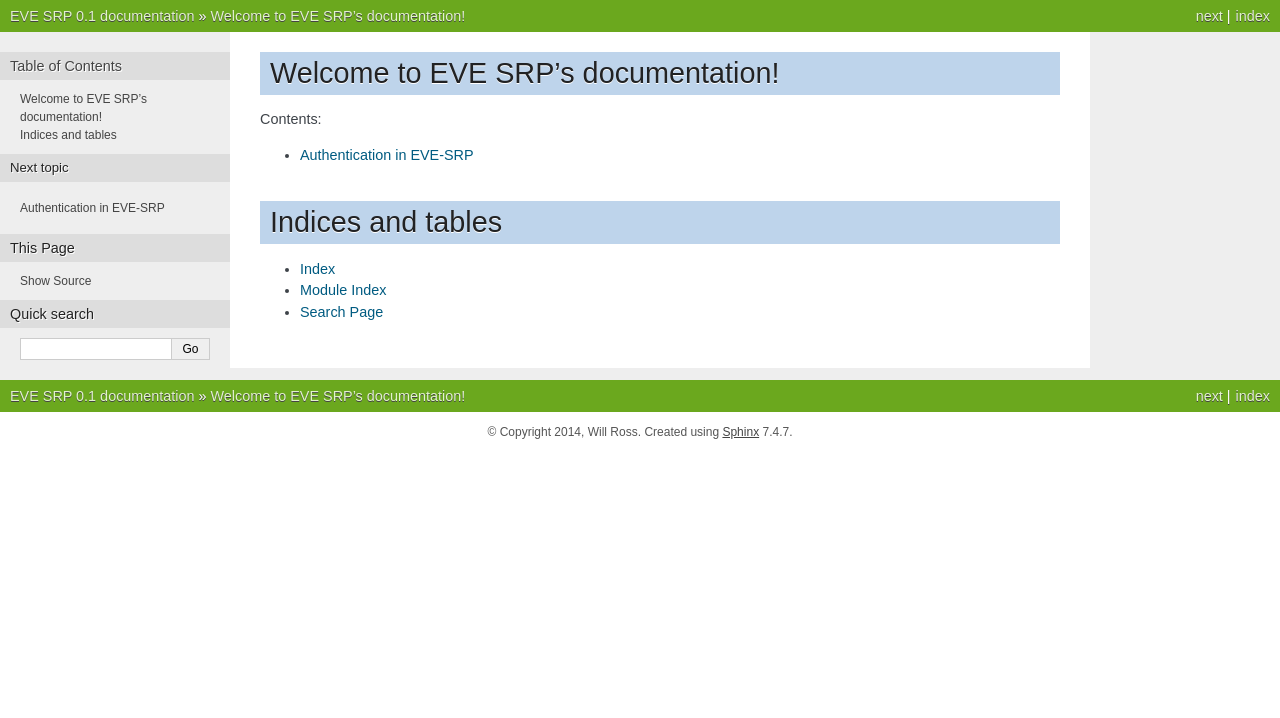
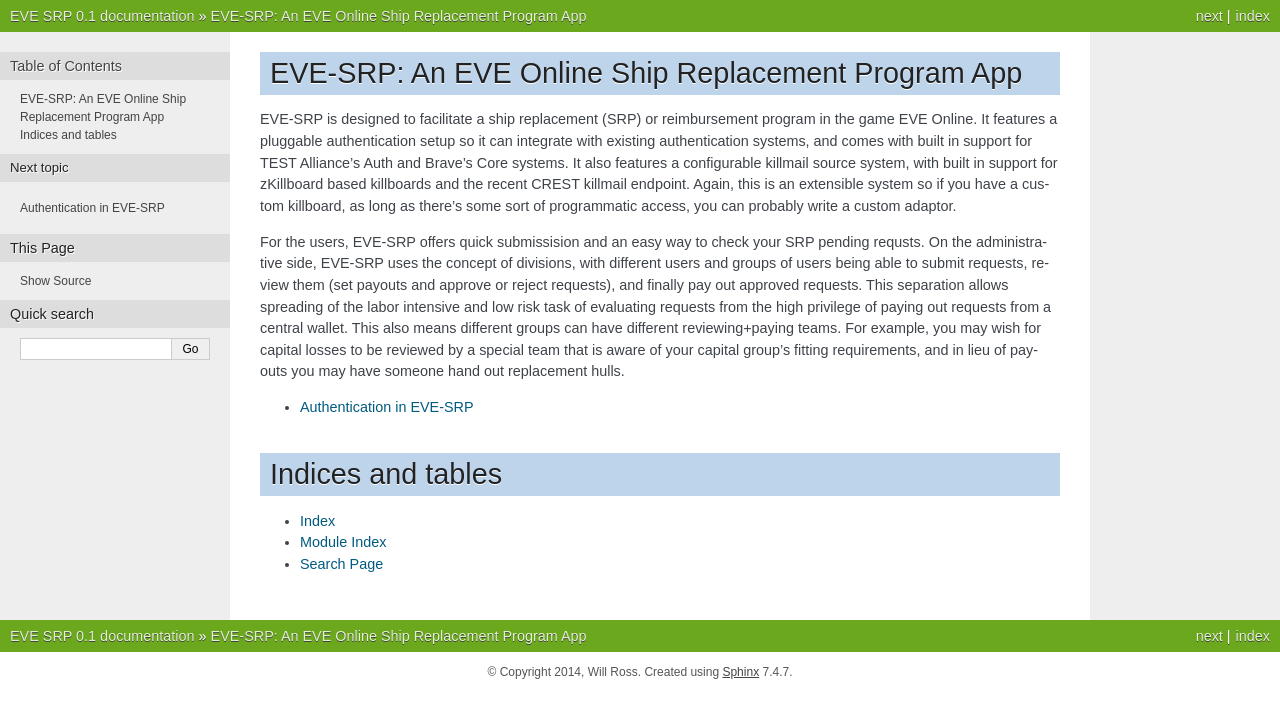
Before and after one commit to paxswill/evesrp, a Sphinx documentation site: the page built from doc/index.rst, in a window 1280 px wide. Shown: the top 718 px of the page. Built offline with Sphinx 7.4.7, drawn with Linux system fonts in a browser that asks for light colours; pages that are not in the unit, such as notebooks, are missing from menus.

Commit message:
Add the start of a half-decent intro

```diff
--- a/doc/index.rst
+++ b/doc/index.rst
@@ -1,12 +1,26 @@
-.. EVE SRP documentation master file, created by
-   sphinx-quickstart on Wed Mar 26 18:10:59 2014.
-   You can adapt this file completely to your liking, but it should at least
-   contain the root `toctree` directive.
+EVE-SRP: An EVE Online Ship Replacement Program App
+===================================================
 
-Welcome to EVE SRP's documentation!
-===================================
+EVE-SRP is designed to facilitate a ship replacement (SRP) or reimbursement
+program in the game EVE Online. It features a pluggable authentication setup so
+it can integrate with existing authentication systems, and comes with built in
+support for TEST Alliance's Auth and Brave's Core systems. It also features a
+configurable killmail source system, with built in support for zKillboard based
+killboards and the recent CREST killmail endpoint. Again, this is an extensible
+system so if you have a custom killboard, as long as there's some sort of
+programmatic access, you can probably write a custom adaptor.
 
-Contents:
+For the users, EVE-SRP offers quick submissision and an easy way to check your
+SRP pending requsts. On the administrative side, EVE-SRP uses the concept of
+divisions, with different users and groups of users being able to submit
+requests, review them (set payouts and approve or reject requests), and finally
+pay out approved requests. This separation allows spreading of the labor
+intensive and low risk task of evaluating requests from the high privilege of
+paying out requests from a central wallet. This also means different groups can
+have different reviewing+paying teams. For example, you may wish for capital
+losses to be reviewed by a special team that is aware of your capital group's
+fitting requirements, and in lieu of payouts you may have someone hand out
+replacement hulls.
 
 .. toctree::
    :maxdepth: 2
```
